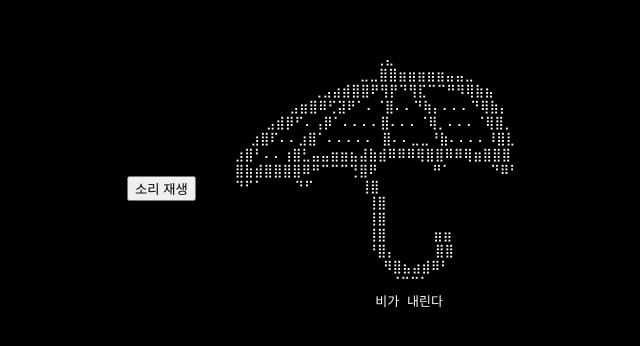
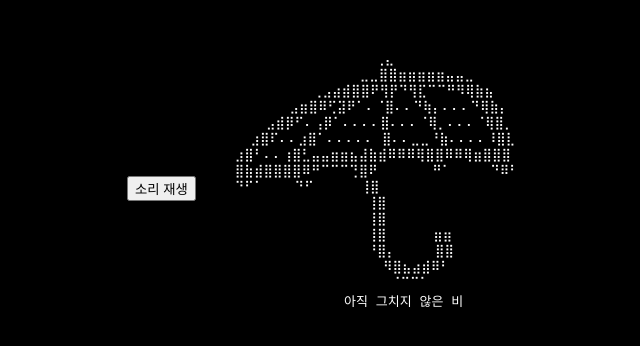
Before and after one commit to yebin0108/raining, a plain HTML site: page index.html in a window 1280 px wide. Shown: the part 212-558 px from the top of the page, 317-957 px from the left. Drawn offline with Linux system fonts and the light colour scheme.

Commit message:
index.html

```diff
--- a/index.html
+++ b/index.html
@@ -51,7 +51,7 @@
                       ⠘⣿⡄     ⣿⣿
                         ⠻⣿⣦⣴⣾⠿⠃
                          ⠈⠉⠉⠁
-                       비가 내린다
+                   아직 그치지 않은 비
     </pre>
   </div>
 </body>
```
